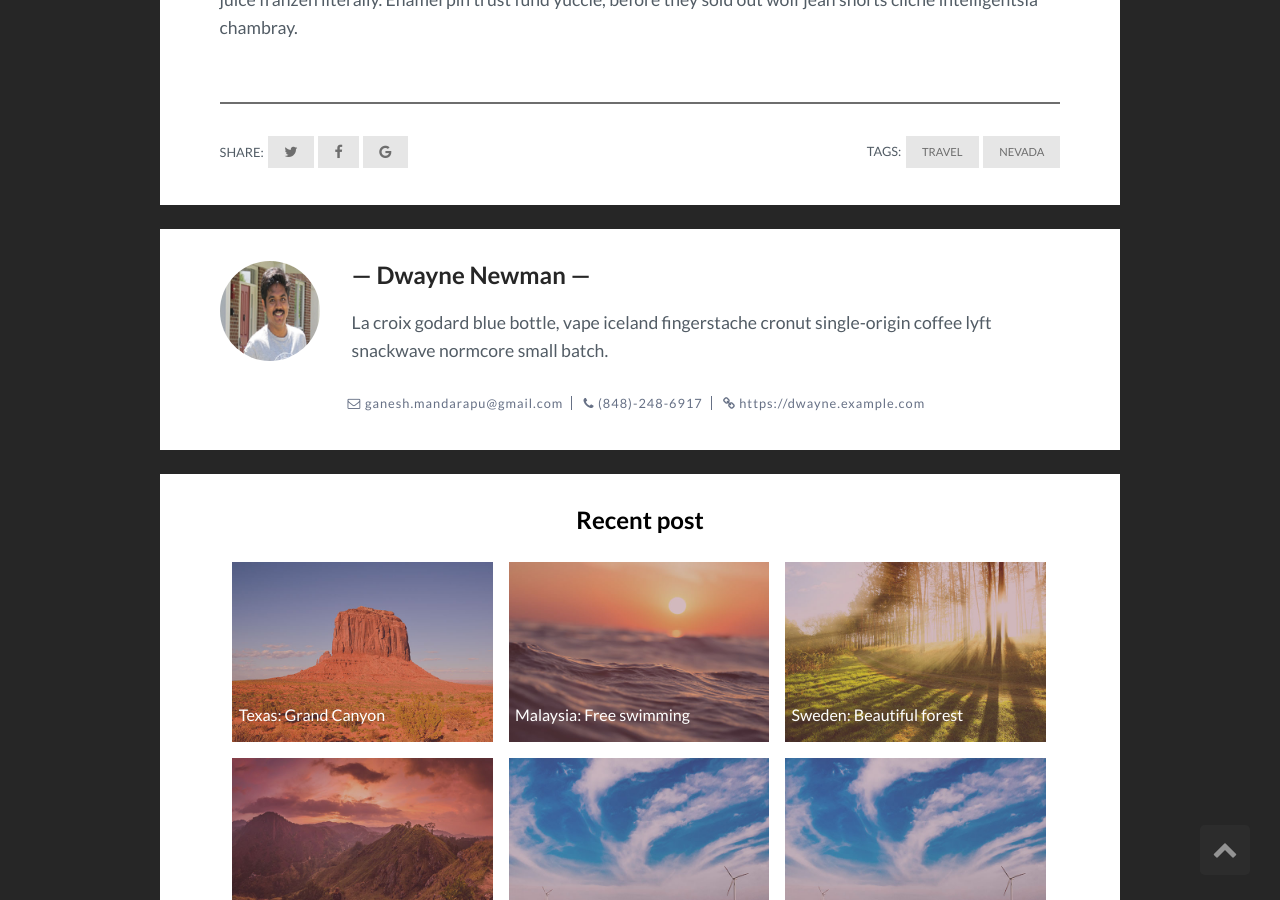
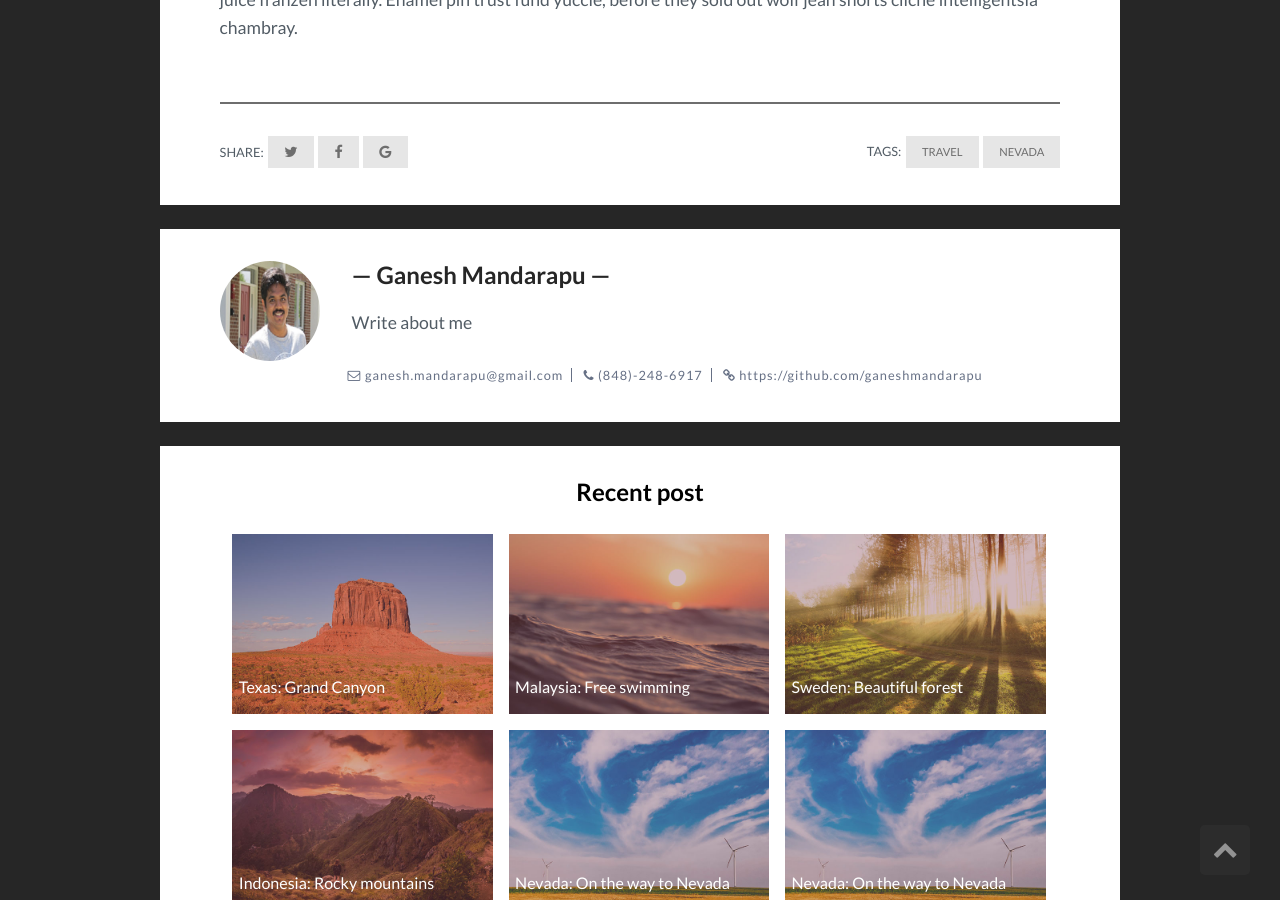
Before and after one commit to ganeshmandarapu/Projects, a Jekyll site: the page built from _posts/2017-07-12-nevada-on-the-way-to-nevada.markdown, in a window 1280 px wide and 900 px high, scrolled down 1643 px. Built offline with Jekyll 4.4.1, drawn with Linux system fonts in a browser that asks for light colours; comment, search, counter and statistics services are not loaded.

Commit message:
Update post.html

```diff
--- a/_layouts/post.html
+++ b/_layouts/post.html
@@ -43,8 +43,8 @@ layout: default
         <img src="{{site.baseurl}}/assets/img/{% if site.author-pic %}{{ site.author-pic }}{% endif %}" alt="Author face">
       </div>
       <div class="author_info">
-        <h2 class="author_title">{% if site.author-name %}{{site.author-name}}{% else %}Dwayne Newman{% endif %}</h2>
-        <p class="author_subtitle">{% if site.about-author %}{{site.about-author}}{% else %}La croix godard blue bottle, vape iceland fingerstache cronut single-origin coffee lyft snackwave normcore small batch.{% endif %}</p>
+        <h2 class="author_title">{% if site.author-name %}{{site.author-name}}{% else %}Ganesh Mandarapu{% endif %}</h2>
+        <p class="author_subtitle">{% if site.about-author %}{{site.about-author}}{% else %}Write about me{% endif %}</p>
         <div class="author_social">
           {% if site.email %}
           <span class="author_email"><i class="fa fa-envelope-o" aria-hidden="true"></i> <a href="mailto:{{site.email}}">{{site.email}}</a></span>
@@ -55,13 +55,13 @@ layout: default
           {% if site.phone %}
           <span class="author_phone"><i class="fa fa-phone" aria-hidden="true"></i> <a href="tel:{{site.phone}}">{{site.phone}}</a></span>
           {% else %}
-          <span class="author_phone"><i class="fa fa-phone" aria-hidden="true"></i> <a href="tel:+496-169-65-57">(496)-169-6557</a></span>
+          <span class="author_phone"><i class="fa fa-phone" aria-hidden="true"></i> <a href="tel:+496-169-65-57">(848)-248-6917</a></span>
           {% endif %}
 
           {% if site.website %}
           <span class="author_website"><i class="fa fa-link" aria-hidden="true"></i> <a href="{{site.website}}" target="_blank">{{site.website}}</a></span>
           {% else %}
-          <span class="author_website"><i class="fa fa-link" aria-hidden="true"></i> <a href="#" target="_blank">https://dwayne.example.com</a></span>
+          <span class="author_website"><i class="fa fa-link" aria-hidden="true"></i> <a href="#" target="_blank">https://github.com/ganeshmandarapu</a></span>
           {% endif %}
         </div>
       </div>
```
